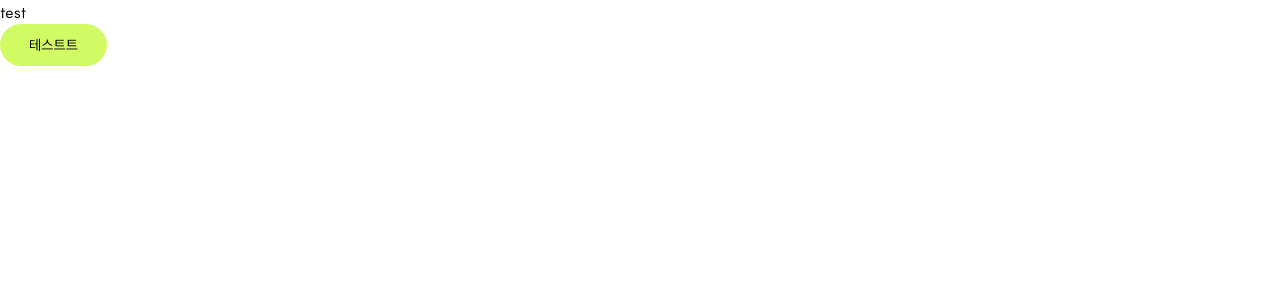
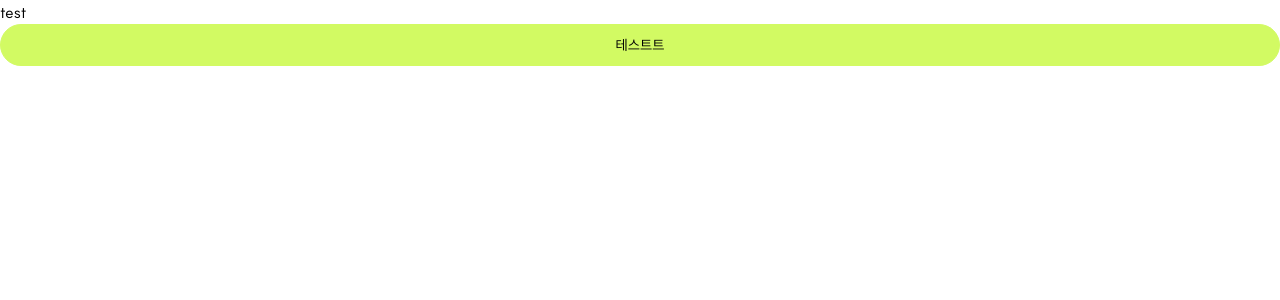
Before and after one commit to muzi55/didit, a Next.js app: page / in a window 1280 px wide. Shown: the top 300 px of the page. Built offline with nearby package versions, Linux system fonts and the light colour scheme.

Commit message:
doc: 테일윈드 config 코드 위치 수정

```diff
--- a/tailwind.config.ts
+++ b/tailwind.config.ts
@@ -13,9 +13,9 @@ export default {
 		extend: {
 			fontSize,
 			colors,
-		},
-		width: {
-			inherit: "inherit",
+			width: {
+				inherit: "inherit",
+			},
 		},
 	},
 	darkMode: "class",
```
